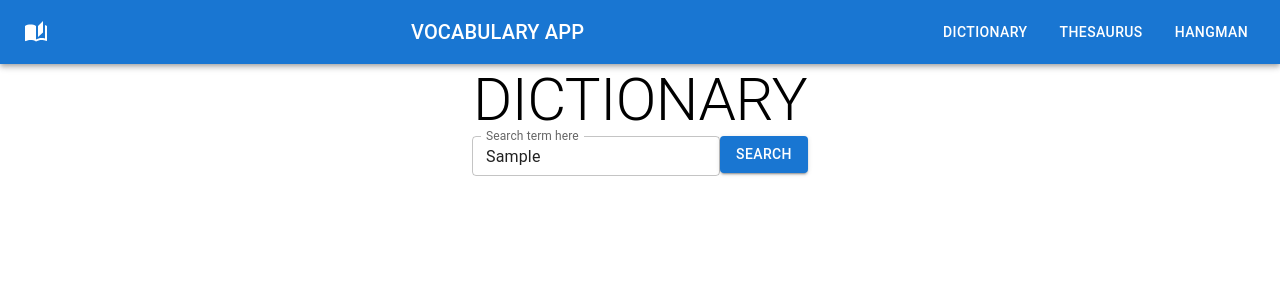
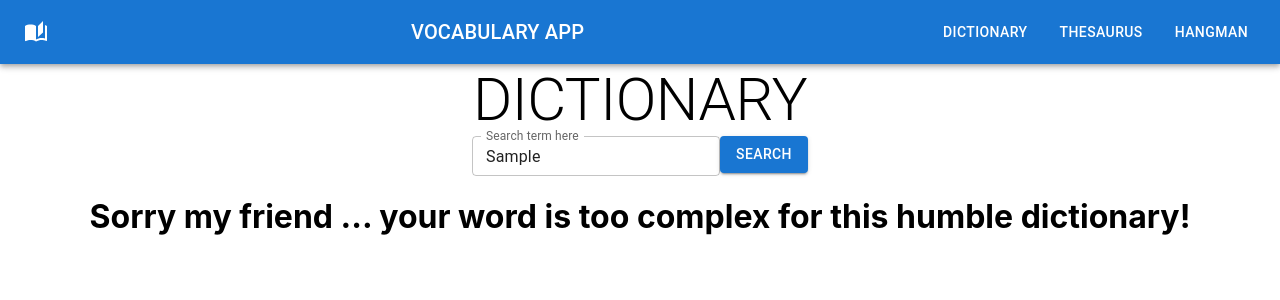
Before and after one commit to NovaSharx/React-Vocabulary-SPA, a React (Create React App) app: page / in a window 1280 px wide. Both pictures are taken after typing "Sample" into the empty fields and a click on the button "SEARCH". Shown: the top 300 px of the page. Built offline with nearby package versions, Linux system fonts and the light colour scheme; no server answers.

Commit message:
Added an Error404 page with functionality on the dictionary

```diff
--- a/src/SearchAPIHelper.js
+++ b/src/SearchAPIHelper.js
@@ -10,7 +10,7 @@ export const fetchResult = (...URL) => {
         .then((jsonResponse) => {
             return jsonResponse
         }).catch((error) => {
-            console.log(error)
+            return error
         })
     return result
 }
--- a/src/components/Dictionary.js
+++ b/src/components/Dictionary.js
@@ -3,6 +3,7 @@ import SearchBar from './SearchBar'
 import { fetchResult } from '../SearchAPIHelper';
 import DictionaryResults from "./DictionaryResults";
 import * as Mui from '@mui/material'
+import Error404 from "./Error404";
 
 export default function Dictionary() {
 
@@ -22,7 +23,9 @@ export default function Dictionary() {
     const showDefinition = () => {
         if (data) {
             return (
-                <DictionaryResults data={data} />
+                <>
+                    {data.Error ? <DictionaryResults data={data} /> : <Error404 />}
+                </>
             )
         }
     }
--- /dev/null
+++ b/src/components/Error404.js
@@ -0,0 +1,8 @@
+export default function Error404() {
+    return (
+        <h1>
+            Sorry my friend ... your word is too complex for this humble dictionary!
+            {/*https://kalteng.co/wp-content/uploads/2021/08/Ilustrasi-belajar-di-rumah.jpg*/}
+        </h1>
+    )
+}
```
